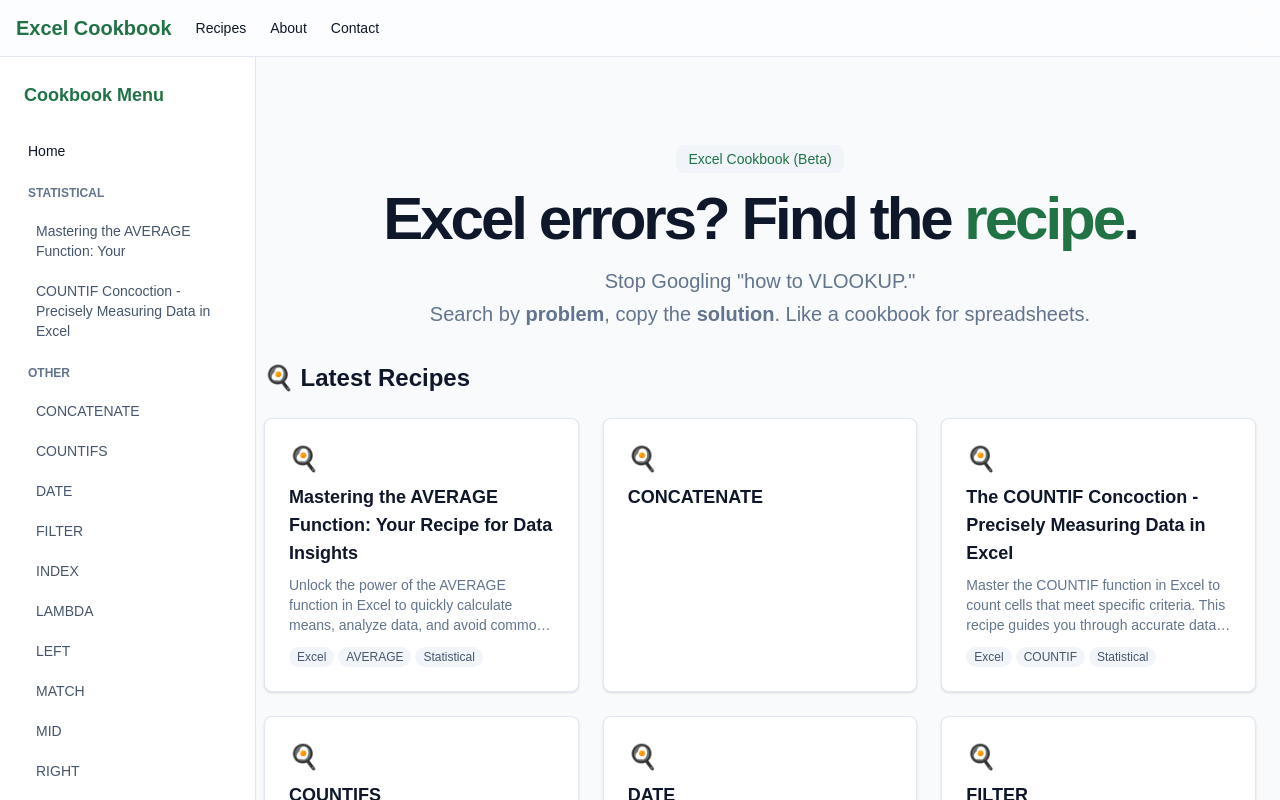
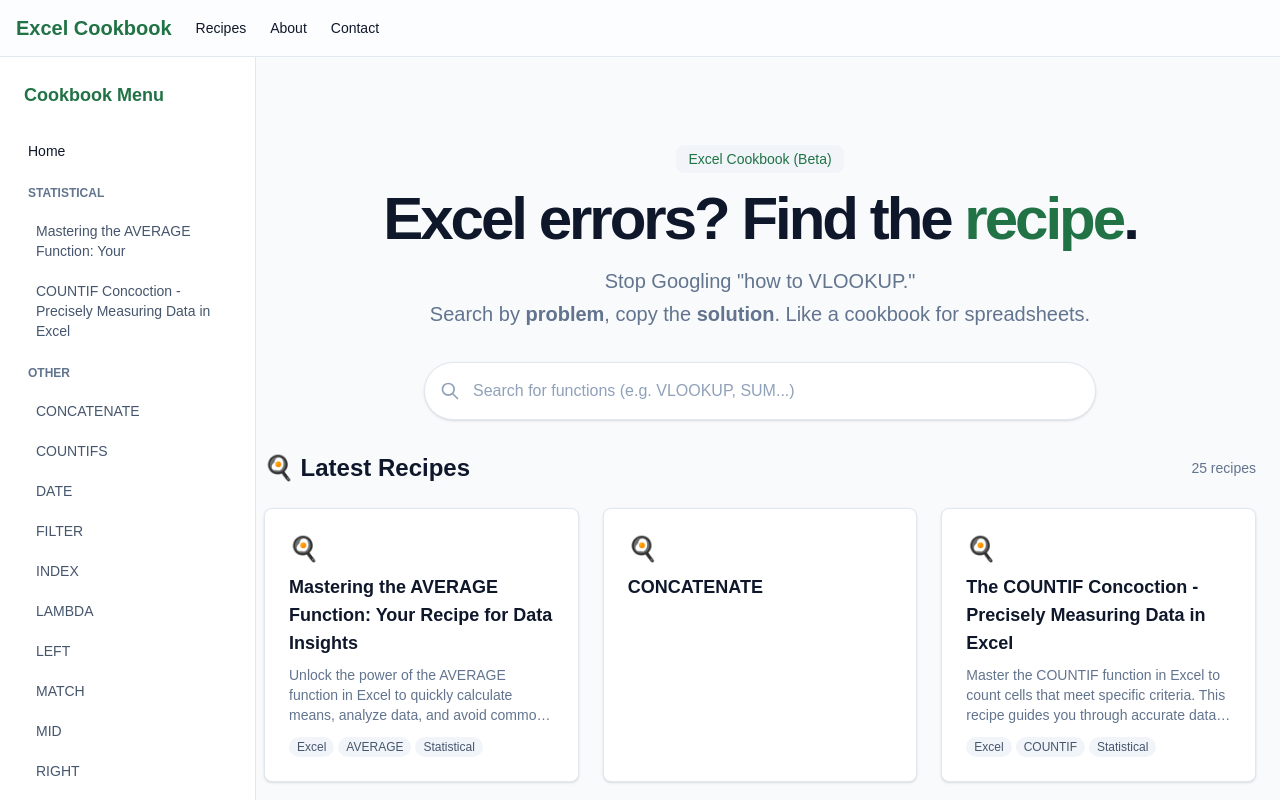
Before and after one commit to sadoman16/excel-cookbook, a Next.js app: page / in a window 1280 px wide. Shown: the top 800 px of the page. Built offline with nearby package versions, Linux system fonts and the light colour scheme.

Commit message:
feat: add client-side search bar and recipe browser

```diff
--- a/app/page.tsx
+++ b/app/page.tsx
@@ -1,6 +1,5 @@
 import { getAllRecipes } from "@/lib/recipe-parser";
-import { RecipeCard } from "@/components/ui/RecipeCard";
-import { Button } from "@/components/ui/Button";
+import { RecipeBrowser } from "@/components/RecipeBrowser";
 
 export default function Home() {
   const recipes = getAllRecipes();
@@ -22,34 +21,8 @@
         </div>
       </section>
 
-      {/* Dynamic Recipe List */}
-      <section>
-        <h2 className="mb-6 text-2xl font-bold text-slate-900 dark:text-slate-50">
-          🍳 Latest Recipes
-        </h2>
-        {recipes.length > 0 ? (
-          <div className="grid gap-6 sm:grid-cols-2 lg:grid-cols-3">
-            {recipes.map((recipe) => (
-              <RecipeCard
-                key={recipe.slug}
-                slug={recipe.slug}
-                title={recipe.title}
-                description={recipe.description}
-                tags={recipe.tags}
-              />
-            ))}
-          </div>
-        ) : (
-          <div className="flex flex-col items-center justify-center rounded-lg border border-dashed border-slate-300 py-12 dark:border-slate-700">
-            <p className="text-lg text-slate-500 dark:text-slate-400">
-              No recipes yet 👨‍🍳
-            </p>
-            <p className="mt-2 text-sm text-slate-400 dark:text-slate-500">
-              Our AI chef is cooking up something delicious!
-            </p>
-          </div>
-        )}
-      </section>
+      {/* Dynamic Recipe List with Search */}
+      <RecipeBrowser initialRecipes={recipes} />
     </div>
   );
 }
--- /dev/null
+++ b/components/RecipeBrowser.tsx
@@ -0,0 +1,116 @@
+'use client';
+
+import { useState } from 'react';
+import { RecipeMeta } from '@/lib/recipe-parser';
+import { RecipeCard } from '@/components/ui/RecipeCard';
+
+interface RecipeBrowserProps {
+    initialRecipes: RecipeMeta[];
+}
+
+export function RecipeBrowser({ initialRecipes }: RecipeBrowserProps) {
+    const [searchTerm, setSearchTerm] = useState('');
+
+    const filteredRecipes = initialRecipes.filter((recipe) => {
+        const query = searchTerm.toLowerCase();
+        return (
+            recipe.title.toLowerCase().includes(query) ||
+            recipe.description.toLowerCase().includes(query) ||
+            recipe.tags.some((tag) => tag.toLowerCase().includes(query))
+        );
+    });
+
+    return (
+        <div className="space-y-8">
+            {/* Search Input Section */}
+            <div className="mx-auto max-w-2xl relative">
+                <label htmlFor="search" className="sr-only">
+                    Search recipes
+                </label>
+                <div className="relative">
+                    <div className="pointer-events-none absolute inset-y-0 left-0 flex items-center pl-4">
+                        <svg
+                            className="h-5 w-5 text-slate-400"
+                            xmlns="http://www.w3.org/2000/svg"
+                            fill="none"
+                            viewBox="0 0 24 24"
+                            stroke="currentColor"
+                        >
+                            <path
+                                strokeLinecap="round"
+                                strokeLinejoin="round"
+                                strokeWidth={2}
+                                d="M21 21l-6-6m2-5a7 7 0 11-14 0 7 7 0 0114 0z"
+                            />
+                        </svg>
+                    </div>
+                    <input
+                        id="search"
+                        name="search"
+                        type="text"
+                        className="block w-full rounded-full border border-slate-200 bg-white py-4 pl-12 pr-4 text-slate-900 placeholder:text-slate-400 focus:border-excel-green focus:outline-none focus:ring-2 focus:ring-excel-green/20 dark:border-slate-700 dark:bg-slate-950 dark:text-slate-50 dark:placeholder:text-slate-500 shadow-sm transition-all hover:shadow-md"
+                        placeholder="Search for functions (e.g. VLOOKUP, SUM...)"
+                        value={searchTerm}
+                        onChange={(e) => setSearchTerm(e.target.value)}
+                    />
+                </div>
+            </div>
+
+            {/* Results Section */}
+            <section>
+                <div className="flex items-center justify-between mb-6">
+                    <h2 className="text-2xl font-bold text-slate-900 dark:text-slate-50">
+                        {searchTerm ? `Results for "${searchTerm}"` : '🍳 Latest Recipes'}
+                    </h2>
+                    <span className="text-sm text-slate-500 dark:text-slate-400">
+                        {filteredRecipes.length} {filteredRecipes.length === 1 ? 'recipe' : 'recipes'}
+                    </span>
+                </div>
+
+                {filteredRecipes.length > 0 ? (
+                    <div className="grid gap-6 sm:grid-cols-2 lg:grid-cols-3">
+                        {filteredRecipes.map((recipe) => (
+                            <RecipeCard
+                                key={recipe.slug}
+                                slug={recipe.slug}
+                                title={recipe.title}
+                                description={recipe.description}
+                                tags={recipe.tags}
+                            />
+                        ))}
+                    </div>
+                ) : (
+                    <div className="flex flex-col items-center justify-center rounded-lg border border-dashed border-slate-300 py-12 dark:border-slate-700 bg-slate-50 dark:bg-slate-900/50">
+                        <div className="mb-4 rounded-full bg-slate-100 p-3 dark:bg-slate-800">
+                            <svg
+                                className="h-6 w-6 text-slate-400"
+                                fill="none"
+                                viewBox="0 0 24 24"
+                                stroke="currentColor"
+                            >
+                                <path
+                                    strokeLinecap="round"
+                                    strokeLinejoin="round"
+                                    strokeWidth={2}
+                                    d="M9.172 16.172a4 4 0 015.656 0M9 10h.01M15 10h.01M21 12a9 9 0 11-18 0 9 9 0 0118 0z"
+                                />
+                            </svg>
+                        </div>
+                        <p className="text-lg font-medium text-slate-900 dark:text-slate-50">
+                            No recipes found
+                        </p>
+                        <p className="mt-1 text-sm text-slate-500 dark:text-slate-400">
+                            Try searching for a different keyword or function name.
+                        </p>
+                        <button
+                            onClick={() => setSearchTerm('')}
+                            className="mt-4 text-sm font-medium text-excel-green hover:underline"
+                        >
+                            Clear search
+                        </button>
+                    </div>
+                )}
+            </section>
+        </div>
+    );
+}
```
